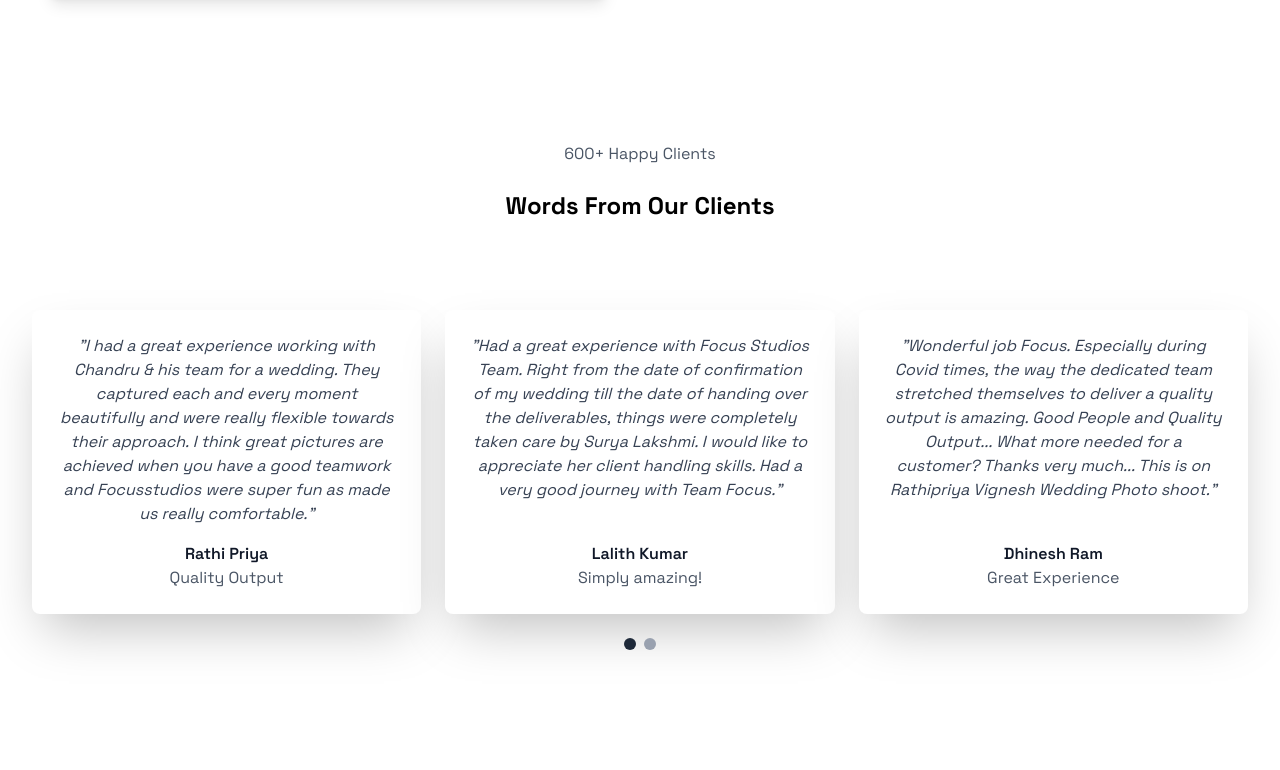
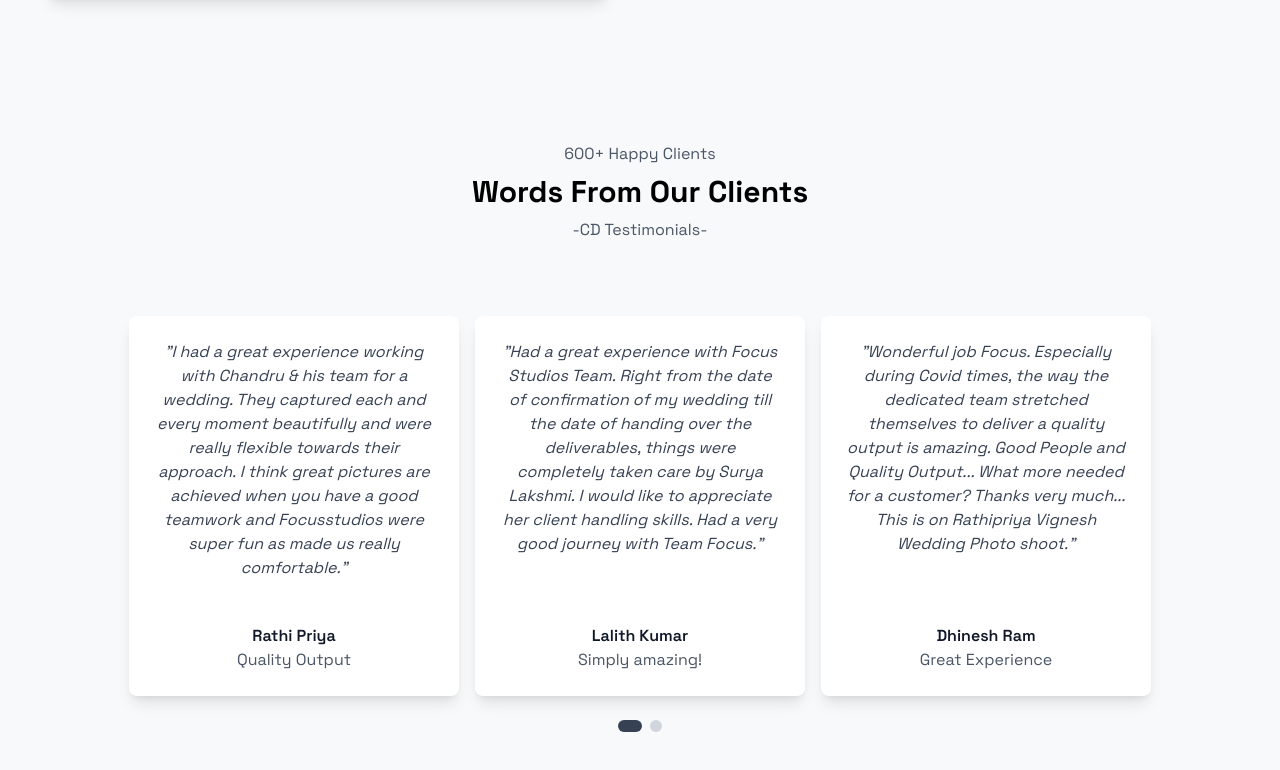
Before and after one commit to keerthikan96/PhotoStudio, a React (Vite) app: page / in a window 1280 px wide. Shown: the part 1678-2448 px from the top of the page. Built offline with nearby package versions, Linux system fonts and the light colour scheme.

Commit message:
refactor: update Home and Testimonials sections with improved styling and layout adjustments

```diff
--- a/src/components/sections/Home.jsx
+++ b/src/components/sections/Home.jsx
@@ -10,6 +10,8 @@ import image3 from "../../assets/Images/image9.jpg";
 
 export const Home = () => {
   return (
+
+
     <section
       id="home"
       className="min-h-screen flex flex-col items-center justify-center relative bg-[#f8f9fa] top-40"
@@ -94,5 +96,6 @@ export const Home = () => {
   `}
       </style>
     </section>
+
   );
 };
--- a/src/components/sections/Testimonials.jsx
+++ b/src/components/sections/Testimonials.jsx
@@ -1,37 +1,42 @@
-import React, { useState } from 'react';
-import { RevealOnScroll } from '../RevealOnScroll';
+import React, { useState } from "react";
+import { RevealOnScroll } from "../RevealOnScroll";
 
 const testimonials = [
   {
     id: 1,
     name: "Rathi Priya",
     role: "Quality Output",
-    content: "I had a great experience working with Chandru & his team for a wedding. They captured each and every moment beautifully and were really flexible towards their approach. I think great pictures are achieved when you have a good teamwork and Focusstudios were super fun as made us really comfortable."
+    content:
+      "I had a great experience working with Chandru & his team for a wedding. They captured each and every moment beautifully and were really flexible towards their approach. I think great pictures are achieved when you have a good teamwork and Focusstudios were super fun as made us really comfortable.",
   },
   {
     id: 2,
     name: "Lalith Kumar",
     role: "Simply amazing!",
-    content: "Had a great experience with Focus Studios Team. Right from the date of confirmation of my wedding till the date of handing over the deliverables, things were completely taken care by Surya Lakshmi. I would like to appreciate her client handling skills. Had a very good journey with Team Focus."
+    content:
+      "Had a great experience with Focus Studios Team. Right from the date of confirmation of my wedding till the date of handing over the deliverables, things were completely taken care by Surya Lakshmi. I would like to appreciate her client handling skills. Had a very good journey with Team Focus.",
   },
   {
     id: 3,
     name: "Dhinesh Ram",
     role: "Great Experience",
-    content: "Wonderful job Focus. Especially during Covid times, the way the dedicated team stretched themselves to deliver a quality output is amazing. Good People and Quality Output... What more needed for a customer? Thanks very much... This is on Rathipriya Vignesh Wedding Photo shoot."
+    content:
+      "Wonderful job Focus. Especially during Covid times, the way the dedicated team stretched themselves to deliver a quality output is amazing. Good People and Quality Output... What more needed for a customer? Thanks very much... This is on Rathipriya Vignesh Wedding Photo shoot.",
   },
   {
     id: 4,
     name: "Anjali Mehta",
     role: "Highly Recommend",
-    content: "The entire experience with Focus Studios was seamless. Their attention to detail and creative approach made my wedding album truly special."
+    content:
+      "The entire experience with Focus Studios was seamless. Their attention to detail and creative approach made my wedding album truly special.",
   },
   {
     id: 5,
     name: "Vikram Singh",
     role: "Fantastic Work",
-    content: "From the first discussion to the final delivery, everything was perfect. Focus Studios team is truly passionate about their work."
-  }
+    content:
+      "From the first discussion to the final delivery, everything was perfect. Focus Studios team is truly passionate about their work.",
+  },
 ];
 
 const TestimonialSwipe = () => {
@@ -41,36 +46,68 @@ const TestimonialSwipe = () => {
   const totalPages = Math.ceil(testimonials.length / testimonialsPerPage);
 
   return (
-    <section id="testimonials" className="flex items-center justify-center pb-20">
+    <section
+      id="testimonials"
+      className="flex items-center justify-center pb-20"
+    >
       <RevealOnScroll>
-      <p className="text-center text-gray-600 mb-6">600+ Happy Clients</p>
-      <h2 className="text-2xl font-bold text-center mb-2">Words From Our Clients</h2>
+        <p className="text-center text-gray-600 mb-2">600+ Happy Clients</p>
+        <h2 className="text-3xl font-bold text-center mb-2">
+          Words From Our Clients
+        </h2>
+        <p className="text-gray-600 text-center mb-8">-CD Testimonials-</p>
 
         <div className="relative p-8 rounded-lg max-w-7xl mx-auto min-h-[500px] flex flex-col justify-center">
-
-          <div className="grid grid-cols-1 md:grid-cols-3 gap-6 items-center justify-center">
-            {testimonials.slice(current * testimonialsPerPage, (current + 1) * testimonialsPerPage).map((testimonial) => (
+          <div className="grid grid-cols-1 md:grid-cols-3 gap-4 items-center justify-center">
+            {testimonials
+              .slice(
+                current * testimonialsPerPage,
+                (current + 1) * testimonialsPerPage
+              )
+              .map((testimonial) => (
                 <div
                   key={testimonial.id}
-                className={`bg-white p-6 rounded-lg shadow-2xl text-center flex flex-col justify-between h-full transition-transform duration-300 ease-in-out ${
-                  selectedCard === testimonial.id ? 'transform scale-105 border-2 border-blue-400' : 'hover:scale-105 hover:shadow-2xl'
+                  className={`bg-white p-6 rounded-lg shadow-lg text-center flex flex-col justify-between h-[380px] w-[330px] transition-transform duration-300 ease-in-out ${
+                    selectedCard === testimonial.id
+                      ? "transform scale-105 border-2 border-blue-400"
+                      : "hover:scale-105 hover:shadow-xl"
                   }`}
-                // onClick={() => setSelectedCard(testimonial.id)}
+                  onClick={() => setSelectedCard(testimonial.id)}
                 >
-                <p className="text-gray-700 italic">"{testimonial.content}"</p>
+                  <p className="text-gray-700 italic">
+                    "{testimonial.content}"
+                  </p>
                   <div className="mt-4">
-                  <p className="text-gray-900 font-semibold">{testimonial.name}</p>
+                    <p className="text-gray-900 font-semibold">
+                      {testimonial.name}
+                    </p>
                     <p className="text-gray-600">{testimonial.role}</p>
                   </div>
                 </div>
               ))}
           </div>
-          <div className="flex justify-center mt-6 space-x-2">
+
+          {/* Custom Pagination */}
+          {/* <div className="flex justify-center mt-6 space-x-3">
             {Array.from({ length: totalPages }).map((_, index) => (
               <button
                 key={index}
-                // onClick={() => setCurrent(index)}
-                className={`w-3 h-3 rounded-full ${current === index ? 'bg-gray-800' : 'bg-gray-400'}`}
+                onClick={() => setCurrent(index)}
+                className={`w-4 h-4 rounded-full border-2 transition-all duration-300 ${
+                  current === index ? 'bg-gray-800 border-gray-800 scale-125' : 'bg-gray-300 border-gray-500 hover:bg-gray-500'
+                }`}
+              />
+            ))}
+          </div> */}
+
+          <div className="flex items-center justify-center space-x-2 mt-6">
+            {Array.from({ length: totalPages }).map((_, index) => (
+              <div
+                key={index}
+                className={`w-3 h-3 rounded-full bg-gray-300 transition-all duration-300 ${
+                  current === index ? "w-6 bg-gray-700" : "bg-gray-300"
+                }`}
+                onClick={() => setCurrent(index)}
               />
             ))}
           </div>
--- a/src/index.css
+++ b/src/index.css
@@ -5,8 +5,11 @@ body {
   margin: 0;
   padding: 0;
   font-family: "Space Grotesk", sans-serif;
-  background: #f8f9fa !important;
+  background-color: #f5f5f5 !important;
   color: #0a0a0a;
+}
+section {
+  background-color: #f8f9fa !important;
 }
 
 @layer utilities {
```
Lines whose indentation alone changed are shown as unchanged.
